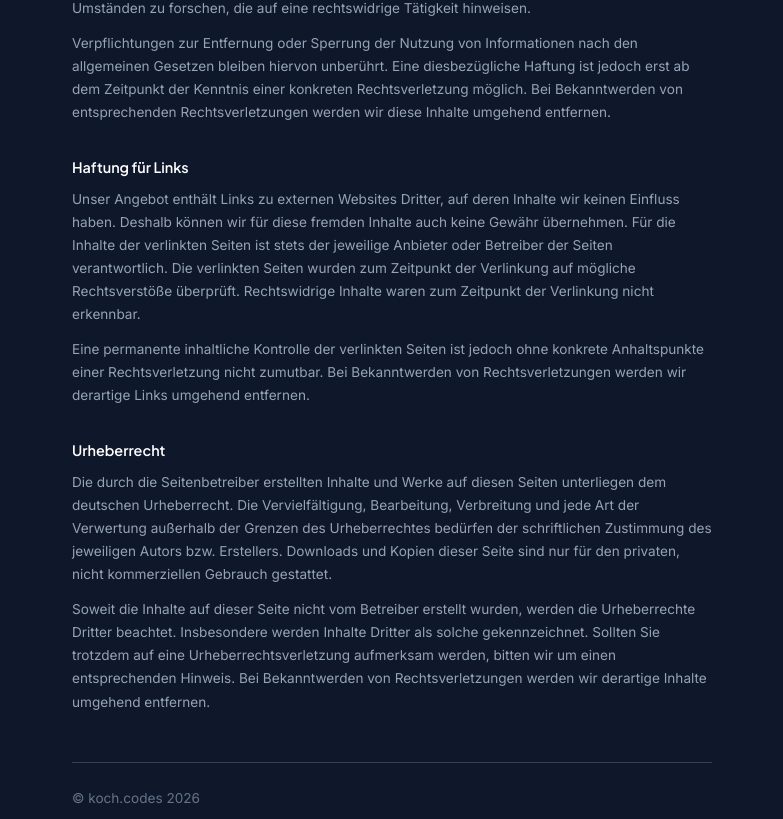
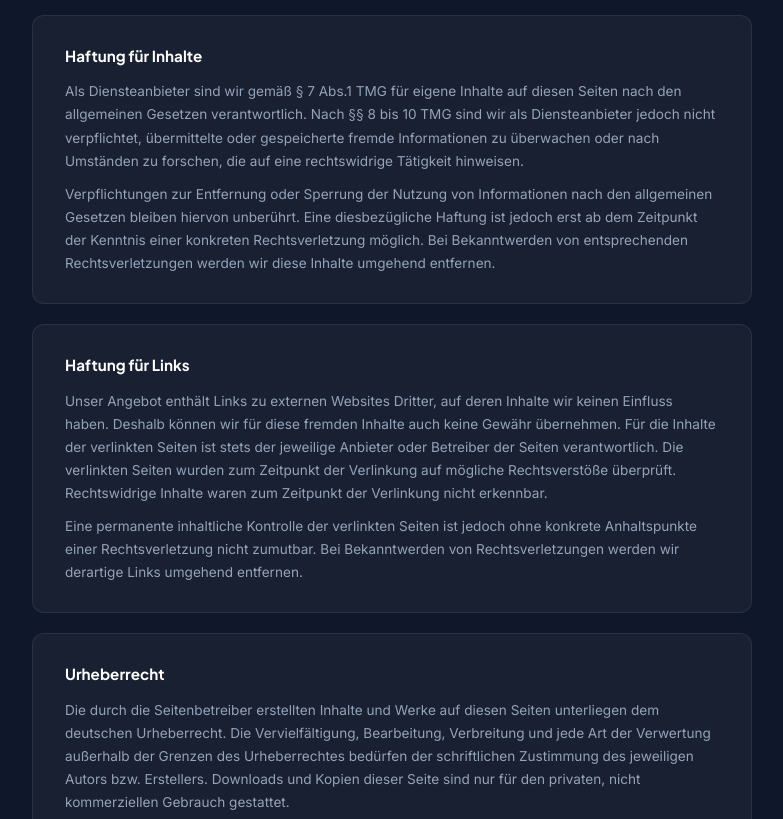
Before and after one commit to KochC/website, a Vue app: page / in a window 1280 px wide. Shown: the part 8181-9000 px from the top of the page, without its empty margins (248-1031 px from the left). Built offline with nearby package versions, Linux system fonts and the light colour scheme.

Commit message:
Style impressum cards to match rest of page

```diff
--- a/src/components/ImpressumSection.vue
+++ b/src/components/ImpressumSection.vue
@@ -12,34 +12,43 @@ function openMail() {
 </script>
 
 <template>
-  <section id="impressum" class="impressum-section">
+  <section id="impressum" class="section impressum-section">
     <div class="container">
-      <div class="impressum-content">
       <h2 class="section-title">{{ t('impressum.title') }}</h2>
-
+      <div class="impressum-grid">
+        <div class="impressum-card">
           <h3>{{ t('impressum.info_title') }}</h3>
           <p>Christopher Koch<br />Frankfurter Landstr. 243<br />Darmstadt</p>
+        </div>
 
+        <div class="impressum-card">
           <h3>{{ t('impressum.contact') }}</h3>
           <p>
             <span aria-label="Telefonnummer">{{ t('impressum.phone') }}</span><br />
             E-Mail: <a href="#" @click.prevent="openMail" class="email-link">{{ emailUser }}&#64;{{ emailDomain }}</a>
           </p>
+        </div>
 
+        <div class="impressum-card">
           <h3>{{ t('impressum.liability_content_title') }}</h3>
           <p>{{ t('impressum.liability_content_1') }}</p>
           <p>{{ t('impressum.liability_content_2') }}</p>
+        </div>
 
+        <div class="impressum-card">
           <h3>{{ t('impressum.liability_links_title') }}</h3>
           <p>{{ t('impressum.liability_links_1') }}</p>
           <p>{{ t('impressum.liability_links_2') }}</p>
+        </div>
 
+        <div class="impressum-card">
           <h3>{{ t('impressum.copyright_title') }}</h3>
           <p>{{ t('impressum.copyright_1') }}</p>
           <p>{{ t('impressum.copyright_2') }}</p>
+        </div>
+      </div>
 
       <p class="copyright">&copy; koch.codes 2026</p>
-      </div>
     </div>
   </section>
 </template>
@@ -47,32 +56,41 @@ function openMail() {
 <style scoped>
 .impressum-section {
   background: var(--color-text);
-  color: #cbd5e1;
-  padding: 80px 0;
 }
 
-.impressum-section :deep(.section-title) {
-  color: white;
-}
-
-.impressum-content {
-  max-width: 640px;
+.impressum-grid {
+  display: flex;
+  flex-direction: column;
+  gap: 20px;
+  max-width: 720px;
   margin: 0 auto;
 }
 
-.impressum-content h3 {
-  font-size: 0.9rem;
-  font-weight: 600;
-  color: white;
-  margin-top: 32px;
-  margin-bottom: 8px;
+.impressum-card {
+  background: rgba(255,255,255,0.04);
+  border: 1px solid rgba(255,255,255,0.08);
+  border-radius: var(--radius);
+  padding: 28px 32px;
 }
 
-.impressum-content p {
+.impressum-card h3 {
+  font-family: 'Plus Jakarta Sans', 'Inter', system-ui, sans-serif;
+  font-size: 0.95rem;
+  font-weight: 700;
+  color: white;
+  margin-bottom: 12px;
+}
+
+.impressum-card p {
+  font-family: 'Inter', system-ui, sans-serif;
   font-size: 0.85rem;
   line-height: 1.7;
-  margin-bottom: 12px;
+  margin-bottom: 10px;
   color: #94a3b8;
+}
+
+.impressum-card p:last-child {
+  margin-bottom: 0;
 }
 
 .email-link {
@@ -80,6 +98,7 @@ function openMail() {
   text-decoration: underline;
   text-underline-offset: 2px;
   text-decoration-color: #475569;
+  transition: color var(--transition);
 }
 
 .email-link:hover {
@@ -88,10 +107,21 @@ function openMail() {
 }
 
 .copyright {
+  text-align: center;
   margin-top: 48px;
   padding-top: 24px;
-  border-top: 1px solid #334155;
+  border-top: 1px solid rgba(255,255,255,0.08);
+  font-family: 'Inter', system-ui, sans-serif;
   font-size: 0.8rem;
-  color: #64748b !important;
+  color: #64748b;
+  max-width: 720px;
+  margin-left: auto;
+  margin-right: auto;
+}
+
+@media (max-width: 640px) {
+  .impressum-card {
+    padding: 20px;
+  }
 }
 </style>
```
Lines whose indentation alone changed are shown as unchanged.
